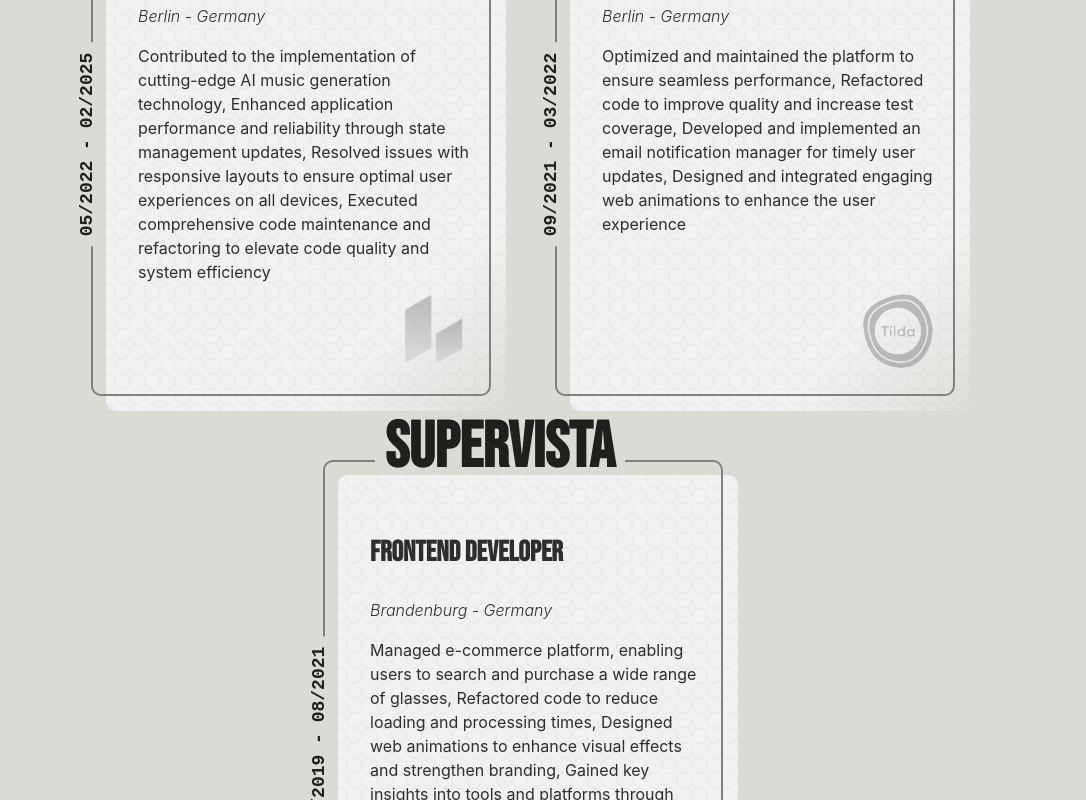
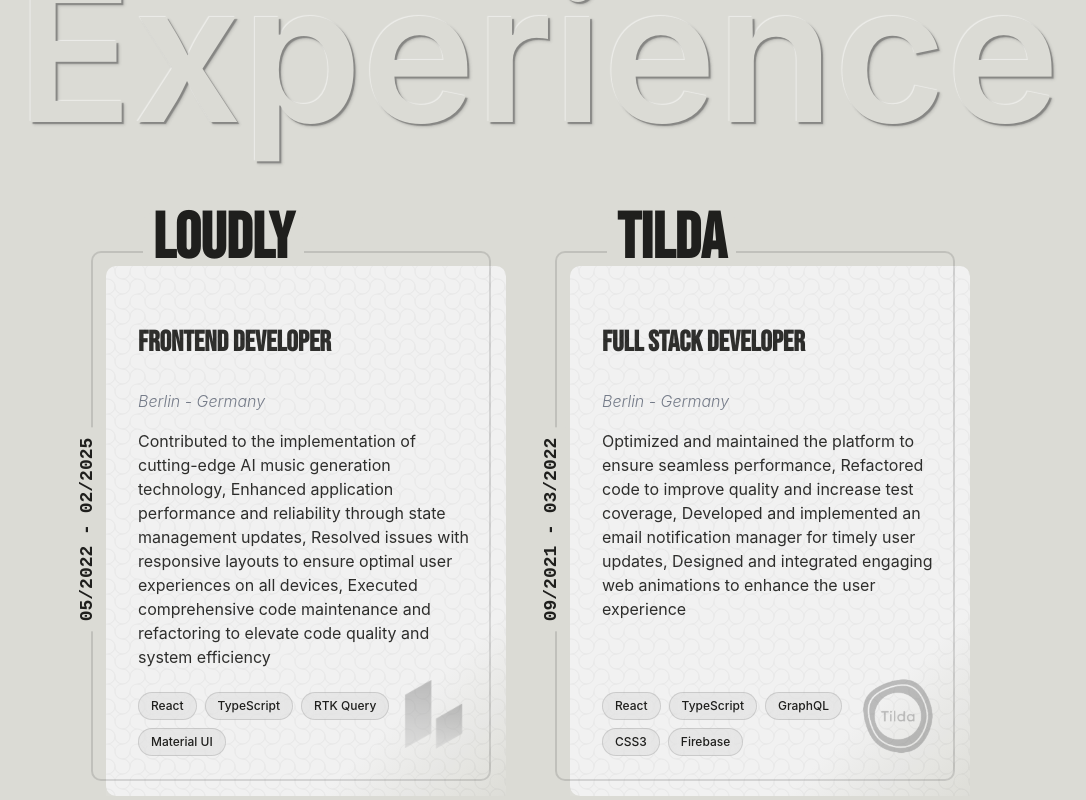
Before and after one commit to GutuGaluppo/my-page, a React (Create React App) app: page / in a window 1280 px wide. Shown: the part 940-1740 px from the top of the page, without its empty margins (102-1188 px from the left). Built offline with nearby package versions, Linux system fonts and the light colour scheme; a web font is replaced by a local one.

Commit message:
Enhance Experience component with tech stack display
Add technology pills to experience cards, improve layout flexibility, and update styling for better visual hierarchy.

```diff
--- a/src/components/Experience/Experience.tsx
+++ b/src/components/Experience/Experience.tsx
@@ -9,17 +9,23 @@
   StyledExperienceCard,
   StyledLocationText,
   StyledTitle,
+  TechStackContainer,
+  TechPill,
 } from "./styled";
 
 const Experience = () => {
   return (
+    <>
       <StyledContainer id="experience">
         <SectionTitle title="Experience" />
         <StyledExperience>
           {experiencesData.map((experience, index) => {
             return (
               <StyledExperienceCard key={index}>
-              <Border company={experience.company} period={experience.period} />
+                <Border
+                  company={experience.company}
+                  period={experience.period}
+                />
                 <div>
                   <StyledTitle>{experience.position}</StyledTitle>
                   <StyledLocationText>{experience.location}</StyledLocationText>
@@ -27,12 +33,18 @@
                     {experience.description.join(", ")}
                   </StyledDescription>
                 </div>
+                <TechStackContainer>
+                  {experience.techStack.map((tech, techIndex) => (
+                    <TechPill key={techIndex}>{tech}</TechPill>
+                  ))}
+                </TechStackContainer>
                 <Logo src={experience.logo} />
               </StyledExperienceCard>
             );
           })}
         </StyledExperience>
       </StyledContainer>
+    </>
   );
 };
 
--- a/src/components/Experience/experienceData.ts
+++ b/src/components/Experience/experienceData.ts
@@ -17,8 +17,8 @@
       "Resolved issues with responsive layouts to ensure optimal user experiences on all devices",
       "Executed comprehensive code maintenance and refactoring to elevate code quality and system efficiency",
     ],
-    techStack: ["React", "TypeScript", "RTK Query", "Next.js", "GraphQL"],
-    current: true,
+    techStack: ["React", "TypeScript", "RTK Query", "Material UI"],
+    current: false,
   },
   {
     id: 2,
@@ -33,7 +33,7 @@
       "Developed and implemented an email notification manager for timely user updates",
       "Designed and integrated engaging web animations to enhance the user experience",
     ],
-    techStack: ["React", "Node.js", "JavaScript", "CSS3", "Firebase"],
+    techStack: ["React", "TypeScript", "GraphQL", "CSS3", "Firebase"],
     current: false,
   },
   {
--- a/src/components/Experience/styled.ts
+++ b/src/components/Experience/styled.ts
@@ -1,24 +1,25 @@
 import { Box, styled, Typography } from "@mui/material";
 import pattern from "../../assets/images/pattern04.svg";
 
-const BOX_HEIGHT = "530px";
+// Removed fixed height constant to allow flexible sizing
 
 export const StyledContainer = styled(Box)({
   position: "relative",
-  height: "100vh",
   display: "flex",
   flexDirection: "column",
   alignItems: "center",
   justifyContent: "center",
   margin: "auto",
+  paddingBlock: "5vh",
+  minHeight: "100%",
 });
 
 export const StyledExperience = styled(Box)({
   display: "flex",
-  alignItems: "center",
+  alignItems: "baseline",
   justifyContent: "center",
   flexWrap: "wrap",
-  paddingTop: "60px",
+  paddingTop: "15vh",
   gap: "2rem",
 });
 
@@ -34,8 +35,8 @@
     top: "-15px",
     left: "-15px",
     width: "400px",
-    height: BOX_HEIGHT,
-    border: "2px solid grey",
+    height: "100%",
+    border: `2px solid ${theme.palette.divider}`,
     borderRadius: theme.borders.radius.small,
     zIndex: 10,
     "&::before": {
@@ -76,7 +77,8 @@
   padding: "2rem",
   margin: "1rem",
   width: "400px",
-  height: BOX_HEIGHT,
+  minHeight: "530px",
+  height: "fit-content",
   background: theme.gradients.card,
   borderRadius: theme.borders.radius.small,
   "&::before": {
@@ -111,15 +113,47 @@
 export const StyledTitle = styled("h2")(({ theme }) => ({
   ...theme.typography.cardTitle,
   fontSize: "1.8rem",
+  color: theme.palette.text.primary,
 }));
 
 export const StyledLocationText = styled("p")(({ theme }) => ({
-  // fontFamily: "Instrument Serif",
   fontWeight: 300,
   fontStyle: "italic",
   fontSize: "1rem",
+  color: theme.palette.text.secondary,
 }));
 
 export const StyledDescription = styled("p")(({ theme }) => ({
   fontSize: "1rem",
+  color: theme.palette.text.primary,
 }));
+
+export const TechStackContainer = styled(Box)(({ theme }) => ({
+  position: "absolute",
+  bottom: "40px",
+  left: "2rem",
+  display: "flex",
+  flexWrap: "wrap",
+  gap: "8px",
+  maxWidth: "calc(100% - 7rem)", // Leave space for logo
+}));
+
+export const TechPill = styled(Box)(({ theme }) => ({
+  display: "inline-flex",
+  alignItems: "center",
+  justifyContent: "center",
+  padding: "4px 12px",
+  backgroundColor: theme.palette.action.hover,
+  border: `1px solid ${theme.palette.divider}`,
+  borderRadius: "20px",
+  fontSize: "0.75rem",
+  fontWeight: "500",
+  color: theme.palette.text.primary,
+  backdropFilter: "blur(8px)",
+  transition: "all 0.3s ease-in-out",
+  "&:hover": {
+    backgroundColor: theme.palette.action.selected,
+    borderColor: theme.palette.primary.main,
+    transform: "translateY(-1px)",
+  },
+}));
```
Lines whose indentation alone changed are shown as unchanged.
